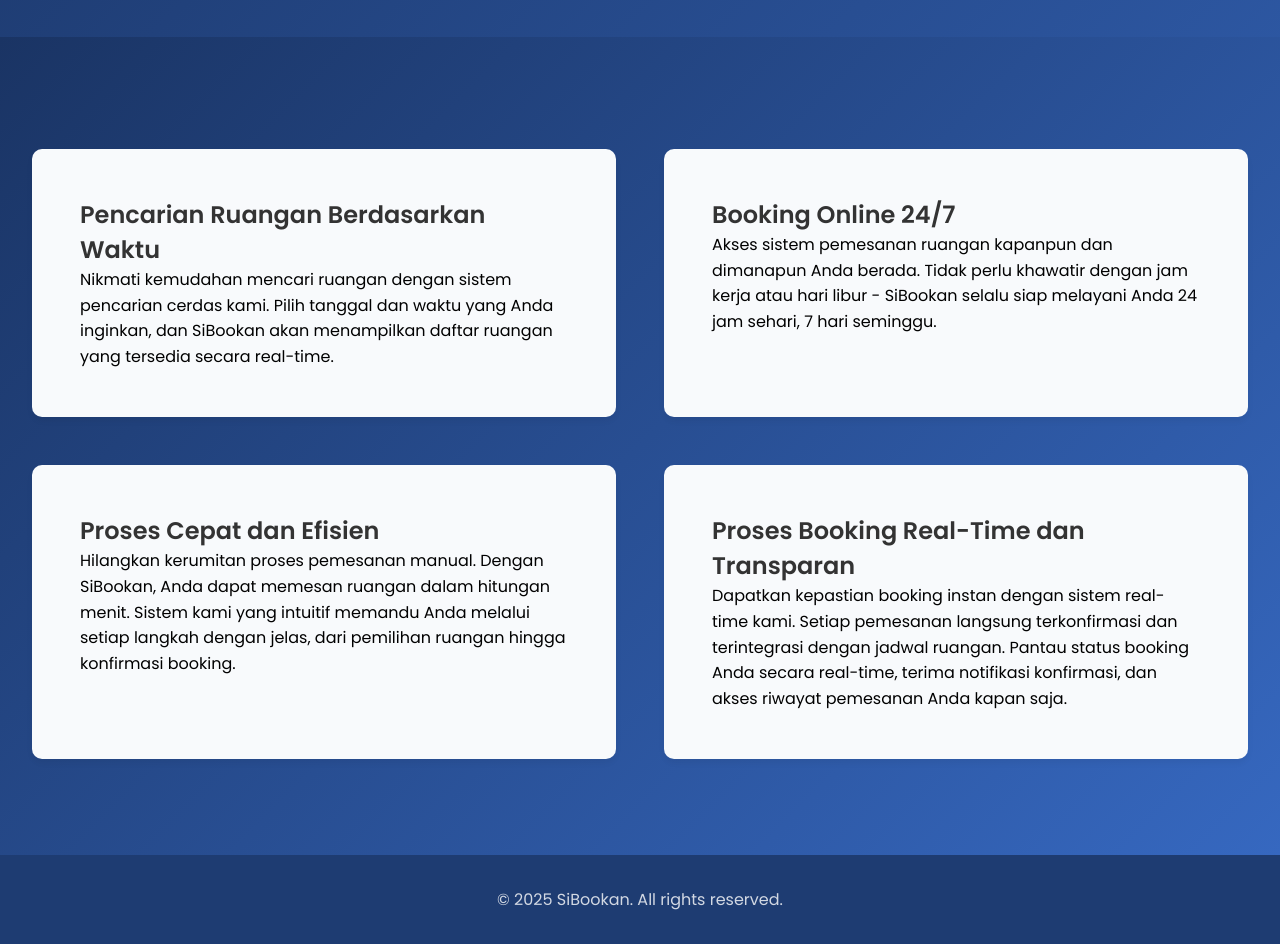
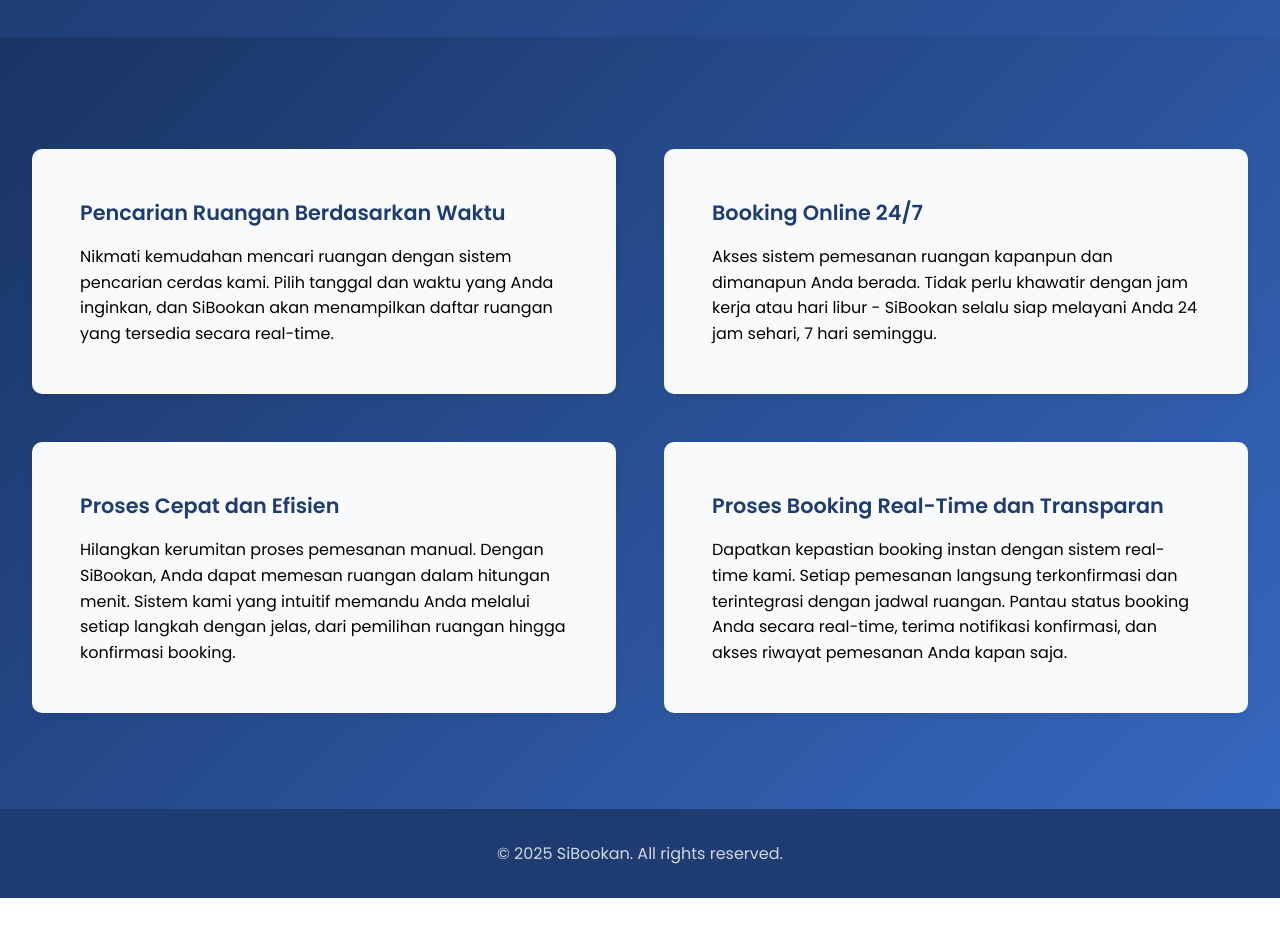
Before and after one commit to ZulhanF/SiBookan, a PHP site: page / in a window 1280 px wide. Shown: the part 492-1436 px from the top of the page. After the commit the page ends 1390 px from the top, so only its background shows below. Run offline with PHP 8.4, Linux system fonts and the light colour scheme; a stand-in replaces the project's code that opens the database connection.

Commit message:
Update feature card header in index.php from h3 to h2 for improved semantic structure and styling consistency.

```diff
--- a/index.php
+++ b/index.php
@@ -165,7 +165,7 @@
             box-shadow: 0 4px 6px rgba(0, 0, 0, 0.05);
         }
 
-        .feature-card h3 {
+        .feature-card h2 {
             color: #1e3c72;
             margin-bottom: 1rem;
             font-size: 1.3rem;
```
